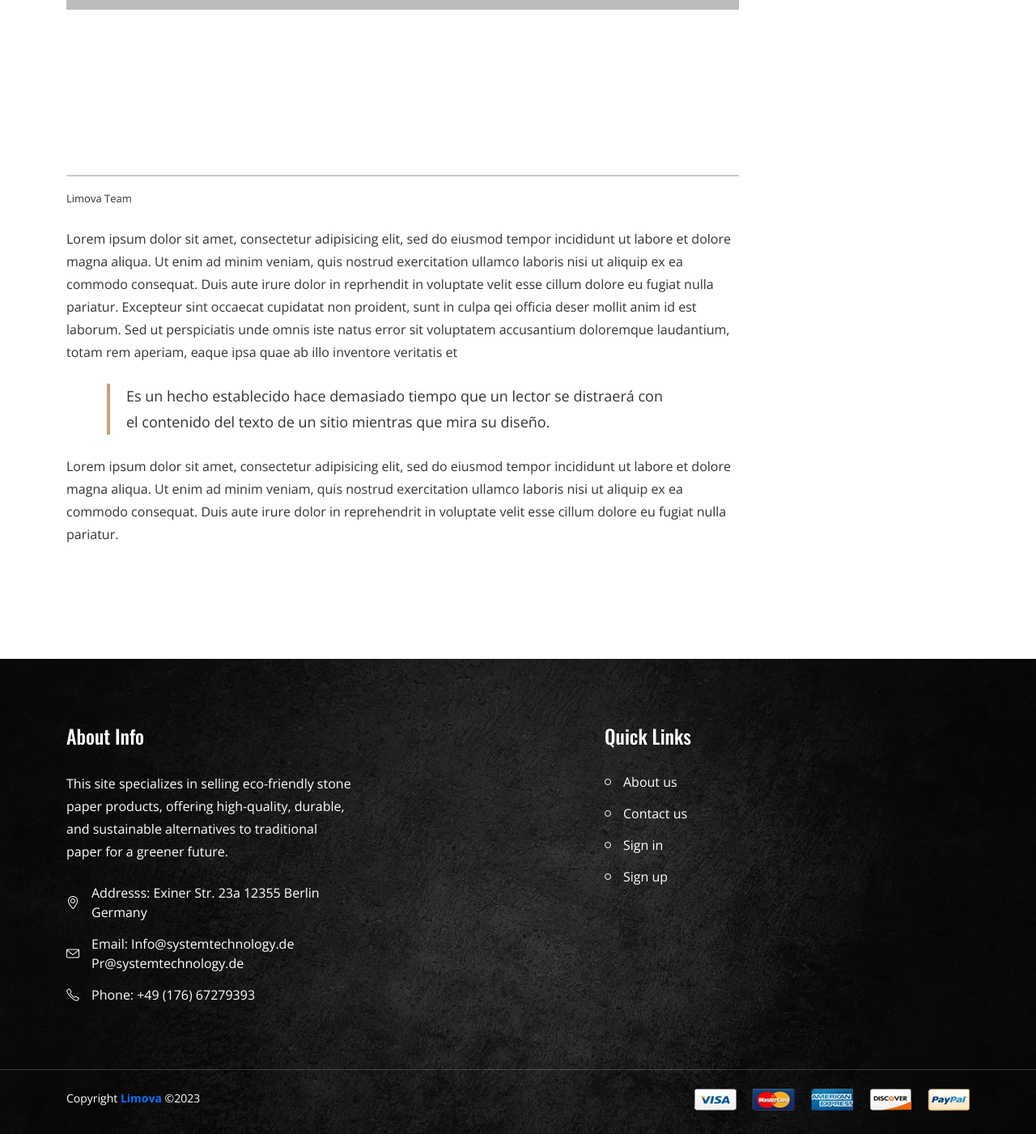
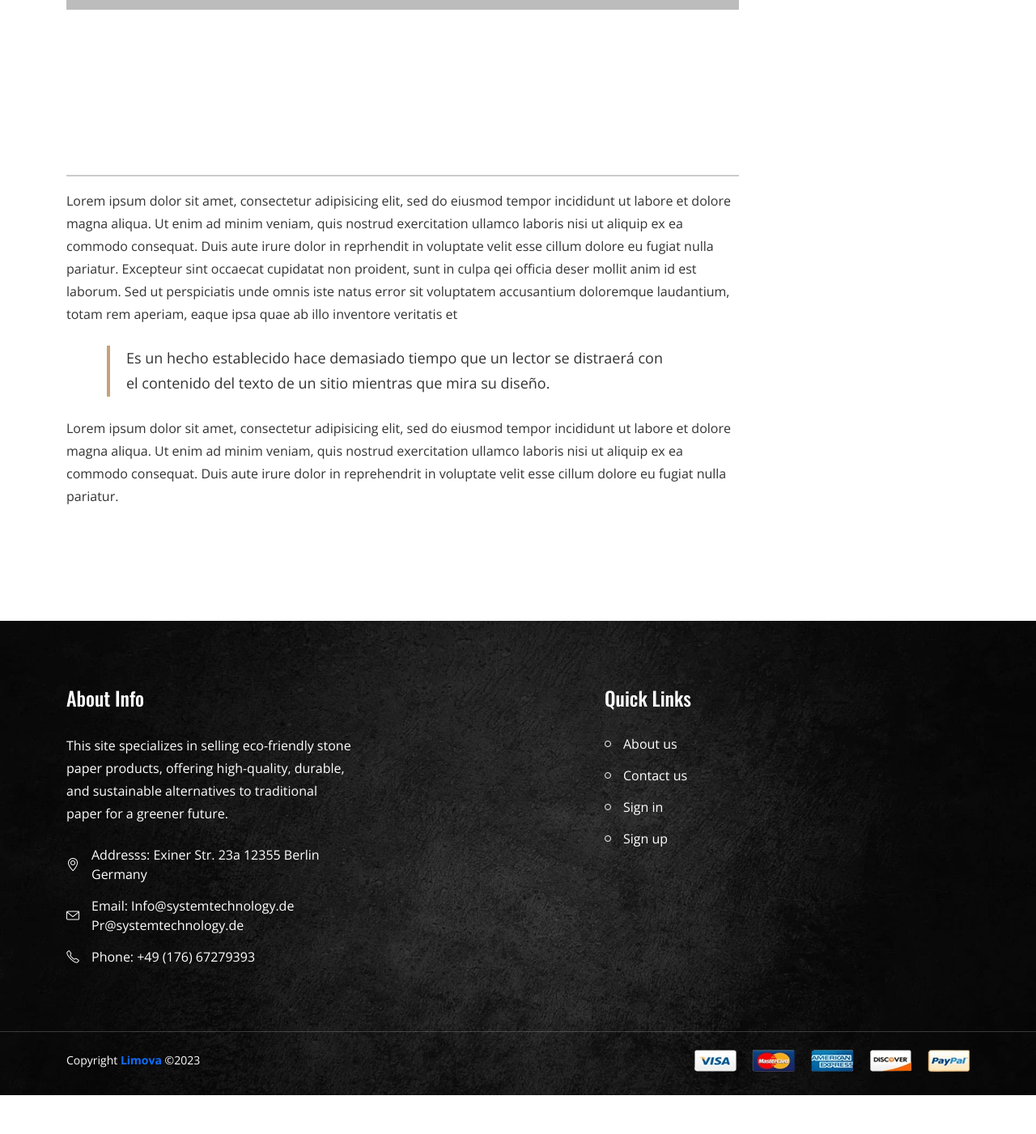
Before and after one commit to mahdiashtian/Limova, a Django app: page /articles/ in a window 1280 px wide. Shown: the part 797-2198 px from the top of the page at 81% size. After the commit the page ends 2150 px from the top, so only its background shows below. Run offline with Django 5.2, Linux system fonts and the light colour scheme; data that the repository does not hold is empty; some libraries are stand-ins or nearby versions; grey boxes are pictures that could not be loaded.

Commit message:
Update blog-details-right-sidebar.html

```diff
--- a/articles/templates/blog-details-right-sidebar.html
+++ b/articles/templates/blog-details-right-sidebar.html
@@ -27,9 +27,9 @@
                             </div>
                             <hr/>
                             <h1 class="single-blog-title">{{ object.title }}</h1>
-                            <ul class="single-blog-meta">
-                                <li>Limova Team</li>
-                            </ul>
+{#                            <ul class="single-blog-meta">#}
+{#                                <li>Limova Team</li>#}
+{#                            </ul>#}
                             <div class="single-blog-description">
                                 {% if object.description %}
                                     {{ object.description|safe }}
```
